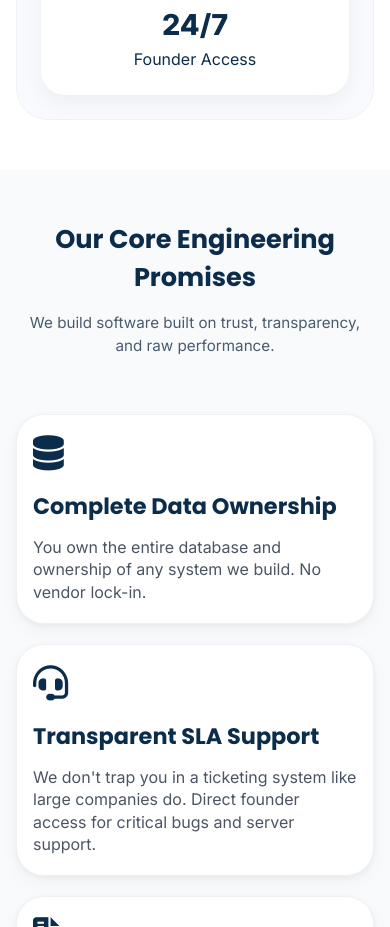
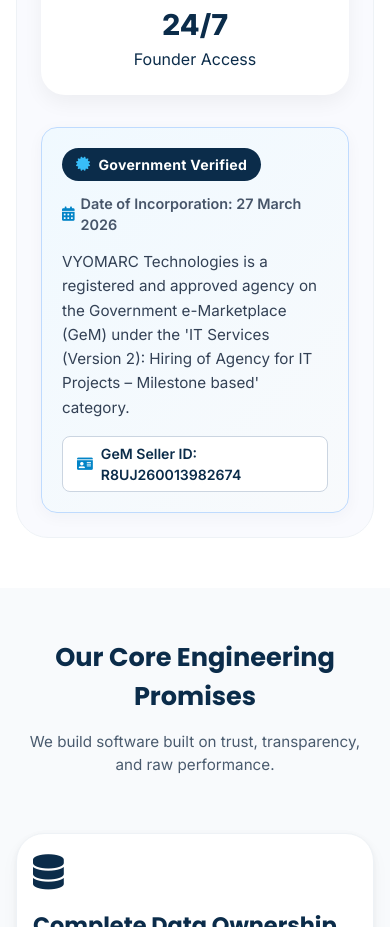
Before and after one commit to vyomarc/vyomarcofficial, a plain HTML site: page about.html in a window 390 px wide. Shown: the part 1179-2106 px from the top of the page. Drawn offline with Linux system fonts and the light colour scheme.

Commit message:
feat(seo): fix entity fragmentation, sync NAP, and add GeM registration proof

```diff
--- a/about.html
+++ b/about.html
@@ -113,6 +113,19 @@
                 <div class="stat-item"><div class="stat-number">10+</div><div>Enterprise Systems</div></div>
                 <div class="stat-item"><div class="stat-number">100%</div><div>Data Ownership</div></div>
                 <div class="stat-item"><div class="stat-number">24/7</div><div>Founder Access</div></div>
+              </div>
+            </div>
+
+            <div class="gem-trust-card">
+              <div class="gem-trust-top">
+                <span class="gem-trust-badge"><i class="fas fa-certificate"></i> Government Verified</span>
+                <span class="gem-inc-date"><i class="fas fa-calendar-alt"></i> Date of Incorporation: 27 March 2026</span>
+              </div>
+              <p class="gem-trust-text">
+                VYOMARC Technologies is a registered and approved agency on the Government e-Marketplace (GeM) under the 'IT Services (Version 2): Hiring of Agency for IT Projects – Milestone based' category.
+              </p>
+              <div class="gem-trust-footer">
+                <span class="gem-seller-id"><i class="fas fa-id-card"></i> GeM Seller ID: R8UJ260013982674</span>
               </div>
             </div>
           </div>
--- a/css/style.css
+++ b/css/style.css
@@ -1685,3 +1685,113 @@ a,
 [data-theme="dark"] .faq-answer { color: #cbd5e1; }
 [data-theme="dark"] .faq-answer strong { color: #ffffff; }
 [data-theme="dark"] .faq-cta { background: #0b2c4a; border-color: #353535; }
+
+/* =========================================
+   TRUST & GOVERNMENT VERIFICATION BADGE
+   ========================================= */
+.gem-trust-card {
+  margin-top: 32px;
+  padding: 24px 28px;
+  background: linear-gradient(135deg, #f0f9ff 0%, #f8fafc 100%);
+  border: 1px solid #bfdbfe;
+  border-radius: 16px;
+  box-shadow: 0 4px 16px rgba(11, 44, 74, 0.04);
+}
+
+.gem-trust-top {
+  display: flex;
+  justify-content: space-between;
+  align-items: center;
+  flex-wrap: wrap;
+  gap: 12px;
+}
+
+.gem-trust-badge {
+  display: inline-flex;
+  align-items: center;
+  gap: 8px;
+  background: #0b2c4a;
+  color: #ffffff;
+  padding: 6px 14px;
+  border-radius: 9999px;
+  font-size: 0.88rem;
+  font-weight: 700;
+  letter-spacing: 0.3px;
+}
+
+.gem-trust-badge i {
+  color: #38bdf8;
+}
+
+.gem-inc-date {
+  display: inline-flex;
+  align-items: center;
+  gap: 6px;
+  font-size: 0.9rem;
+  color: #475569;
+  font-weight: 600;
+}
+
+.gem-inc-date i {
+  color: #0284c7;
+}
+
+.gem-trust-text {
+  margin: 14px 0 16px;
+  color: #334155;
+  font-size: 0.95rem;
+  line-height: 1.6;
+}
+
+.gem-trust-footer {
+  display: flex;
+  align-items: center;
+  flex-wrap: wrap;
+  gap: 10px;
+}
+
+.gem-seller-id {
+  display: inline-flex;
+  align-items: center;
+  gap: 8px;
+  background: #ffffff;
+  border: 1px solid #cbd5e1;
+  border-radius: 8px;
+  padding: 6px 14px;
+  font-size: 0.88rem;
+  font-weight: 600;
+  color: #0b2c4a;
+}
+
+.gem-seller-id i {
+  color: #0284c7;
+}
+
+@media (max-width: 640px) {
+  .gem-trust-card {
+    padding: 20px;
+  }
+  .gem-trust-top {
+    flex-direction: column;
+    align-items: flex-start;
+  }
+}
+
+[data-theme="dark"] .gem-trust-card {
+  background: #0b2c4a;
+  border-color: #1e3a5f;
+}
+
+[data-theme="dark"] .gem-trust-text {
+  color: #cbd5e1;
+}
+
+[data-theme="dark"] .gem-inc-date {
+  color: #94a3b8;
+}
+
+[data-theme="dark"] .gem-seller-id {
+  background: #040d1a;
+  border-color: #1e3a5f;
+  color: #f1f5f9;
+}
```
Also changed, not shown: index.html (+79 -25 lines).
